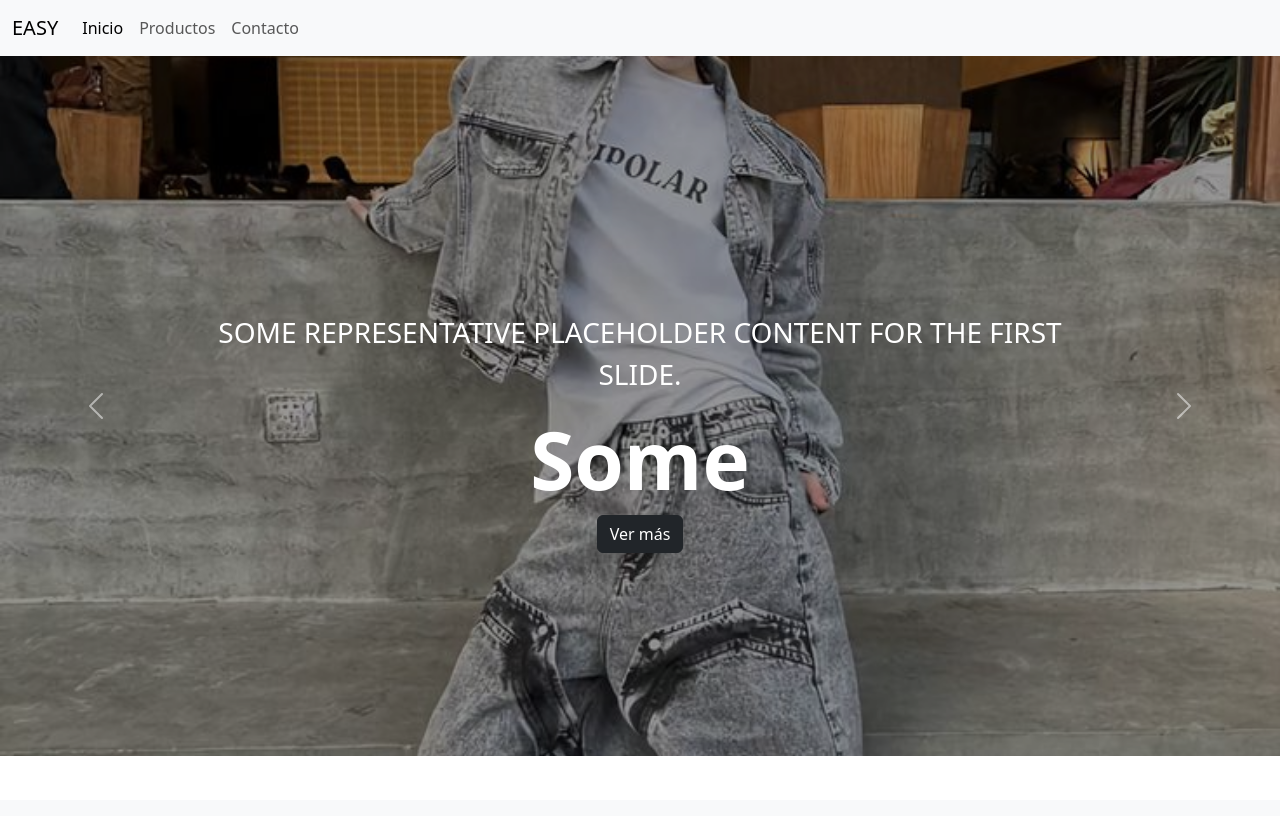
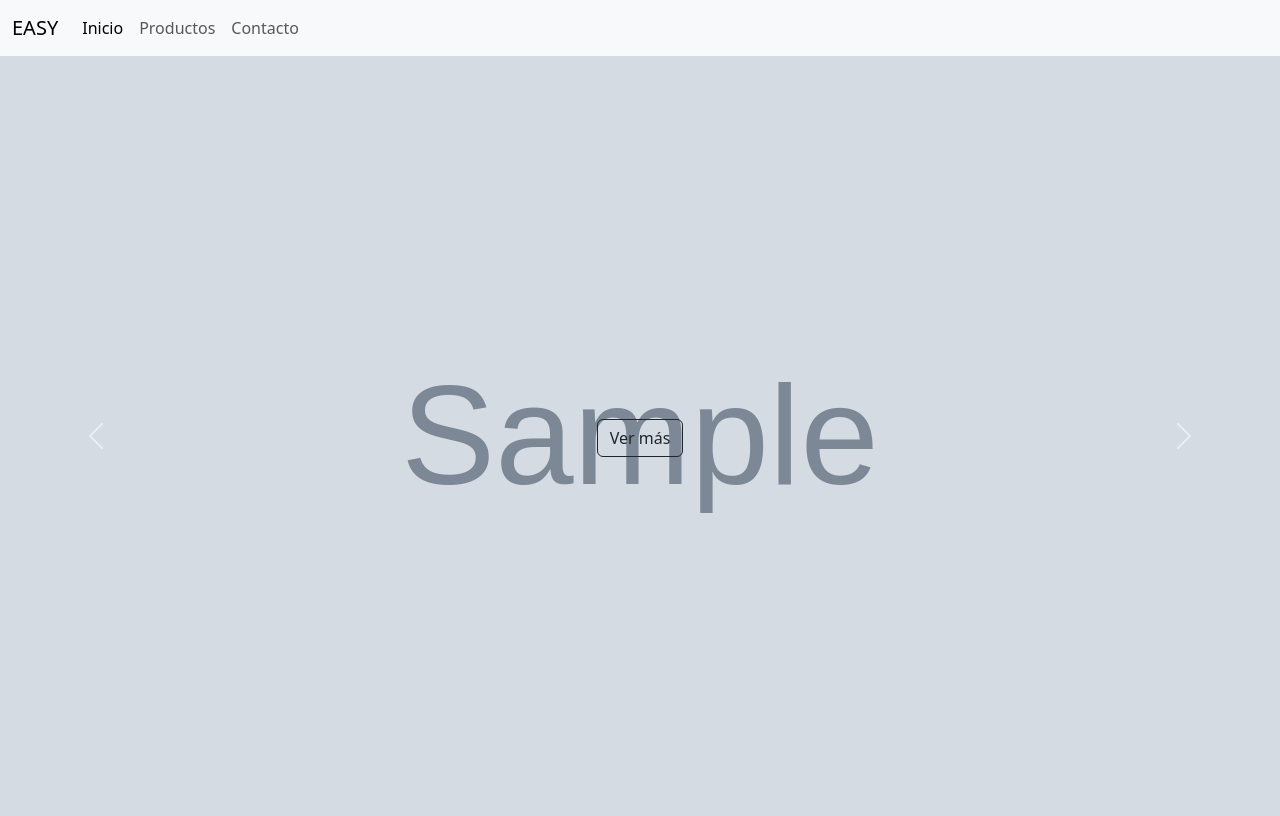
Before and after one commit to nkruiz97/Easy, a Django app: template EASY/elements/templates/elements/index0.html in a window 1280 px wide. Before the commit the page ends 756 px from the top, so only its background shows below. Run offline with Django 3.2, Linux system fonts and the light colour scheme; the template is opened without the code that fills it: most values are stand-ins (such as "Sample title", 1, 10 or a date in 2020); grey boxes marked "Sample" are stand-in pictures; some libraries are stand-ins or nearby versions.

Commit message:
carousel listo para subir imagenes y frases desde el admin - la imagen completa toda la pantalla

```diff
--- a/EASY/elements/admin.py
+++ b/EASY/elements/admin.py
@@ -1,7 +1,8 @@
 from django.contrib import admin
-from .models import Element, Category, Type
+from .models import Element, Category, Type, Carousel
 
 # Register your models here.
 admin.site.register(Element)
 admin.site.register(Category)
 admin.site.register(Type)
+admin.site.register(Carousel)
--- a/EASY/elements/static/css/style.css
+++ b/EASY/elements/static/css/style.css
@@ -1,3 +1,10 @@
+html, body {
+  height: 100%;
+  margin: 0;
+  padding: 0;
+}
+
+
 .d-item{
     height: 700px;
 }
--- a/EASY/elements/templates/base.html
+++ b/EASY/elements/templates/base.html
@@ -8,7 +8,7 @@
     <link rel="stylesheet" href="{% static 'bootstrap/css/bootstrap.min.css' %}">
     <link rel="stylesheet" href="{% static 'css/style.css' %}">
 </head>
-<body">
+<body>
    <div class="container-fluid m-0 p-0">
     <nav class="navbar navbar-expand-lg bg-body-tertiary">
   <div class="container-fluid">
--- a/EASY/elements/templates/elements/index0.html
+++ b/EASY/elements/templates/elements/index0.html
@@ -4,31 +4,36 @@
 <div id="carouselExampleControls" class="carousel slide" data-bs-ride="carousel">
   <div class="carousel-inner">
 
-    <div class="carousel-item active d-item ">
-      <img src="{% static 'img/img1.jpg' %}" class="d-block w-100 d-img " alt="slider 1">
+    {% for carousel in carousels %}
+    {% if carousel.image1 %}
+      <div class="carousel-item {% if forloop.first %}active{% endif %}">
+        <img src="{{ carousel.image1.url }}" class="d-block w-100" alt="slider" style="height:95vh; object-fit:cover;">
         <div class="carousel-caption top-0 mt-4 d-flex flex-column justify-content-center align-items-center">
-        <p class="mt-5 fs-3 text-uppercase">Some representative placeholder content for the first slide.</p>
-        <h1 class="display-1 fw-bolder text-capitalize">Some</h1>
-        <a href="{% url 'elements:index' %}" class="btn btn-dark" >Ver más</a>
+          <a href="{% url 'elements:index' %}" class="btn btn-outline-dark">Ver más</a>
         </div>
       </div>
-    <div class="carousel-item d-item">
-      <img src="{% static 'img/img2.jpg' %}" class="d-block w-100 d-img" alt="slider 1">
+    {% endif %}
+    {% if carousel.image2 %}
+      <div class="carousel-item">
+        <img src="{{ carousel.image2.url }}" class="d-block w-100" alt="slider" style="height:95vh; object-fit:cover;">
         <div class="carousel-caption top-0 mt-4 d-flex flex-column justify-content-center align-items-center">
-        <p class="mt-5 fs-3 text-uppercase">Some representative placeholder content for the first slide.</p>
-        <h1 class="display-1 fw-bolder text-capitalize">Some</h1>
-        <a href="{% url 'elements:index' %}" class="btn btn-dark" >Ver más</a>
+          <p class="mt-5 fs-3 text-uppercase">{{ carousel.description }}</p>
+          <h1 class="display-1 fw-bold text-capitalize">{{ carousel.title }}</h1>
+          <a href="{% url 'elements:index' %}" class="btn btn-dark">Ver más</a>
         </div>
       </div>
-    <div class="carousel-item d-item">
-      <img src="{% static 'img/img3.jpg' %}" class="d-block w-100 d-img" alt="slider 1">
+    {% endif %}
+    {% if carousel.image3 %}
+      <div class="carousel-item">
+        <img src="{{ carousel.image3.url }}" class="d-block w-100" alt="slider" style="height:95vh; object-fit:cover;">
         <div class="carousel-caption top-0 mt-4 d-flex flex-column justify-content-center align-items-center">
-        <p class="mt-5 fs-3 text-uppercase">Some representative placeholder content for the first slide.</p>
-        <h1 class="display-1 fw-bolder text-capitalize">Some</h1>
-        <a href="{% url 'elements:index' %}" class="btn btn-dark" >Ver más</a>
+          <p class="mt-5 fs-3 text-uppercase">{{ carousel.description }}</p>
+          <h1 class="display-1 fw-bold text-capitalize">{{ carousel.title }}</h1>
+          <a href="{% url 'elements:index' %}" class="btn btn-dark">Ver más</a>
         </div>
       </div>
-
+    {% endif %}
+    {% endfor %}
 
 
 
```
Also changed, not shown: EASY/elements/models.py (+12 -0 lines), EASY/elements/templates/elements/index.html (+1 -8 lines), EASY/elements/views.py (+23 -2 lines), EASY/db.sqlite3, EASY/elements/migrations/0005_carousel.py (added), EASY/media/carousel/img1.jpg (added), EASY/media/carousel/img2.jpg (added), EASY/media/carousel/img3.jpg (added). Lines whose indentation alone changed are shown as unchanged.
